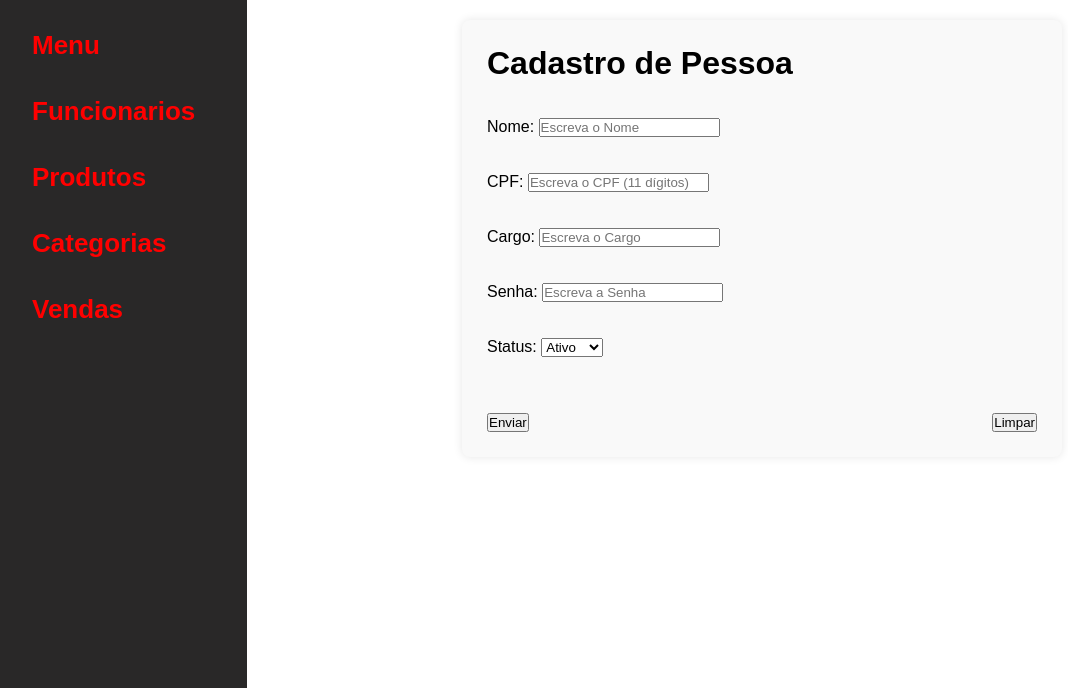
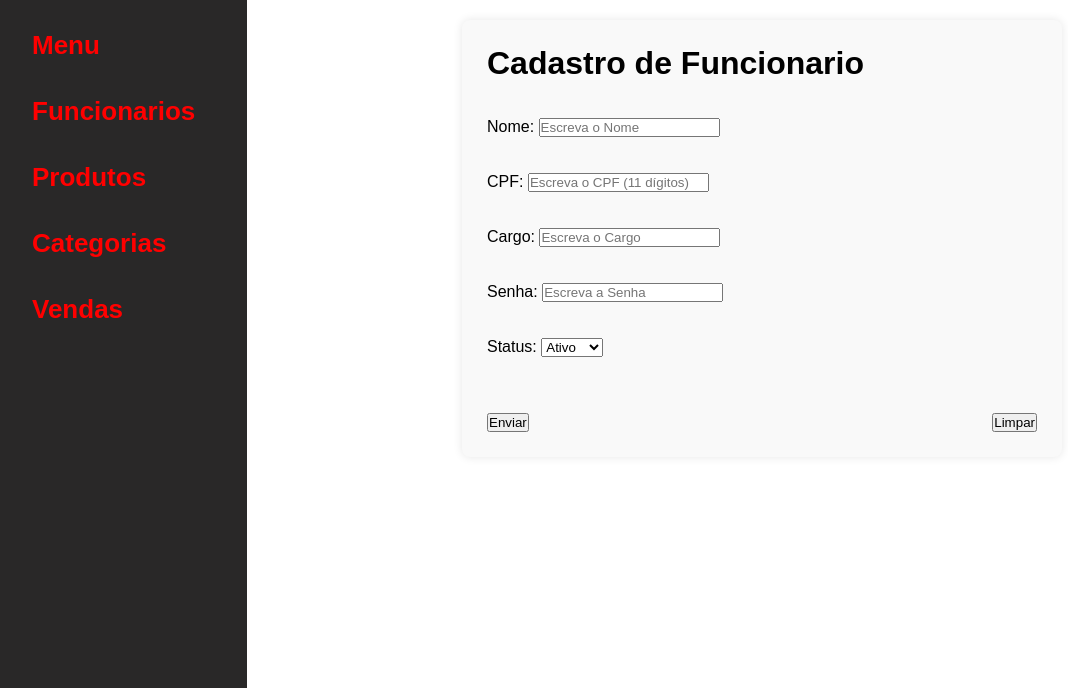
Before and after one commit to Christian985/Projeto_final, a Flask app: page /pessoas/cadastrar in a window 1280 px wide. Shown: the part 112-800 px from the top of the page, without its empty margins (3-1071 px from the left). Run offline with Flask 3, Linux system fonts and the light colour scheme.

Commit message:
inicio aplicação web

```diff
--- a/templates/cadastro_pessoas.html
+++ b/templates/cadastro_pessoas.html
@@ -4,7 +4,7 @@
 
 <div class="form-container">
     <form id="postForm" class="form_pessoa"  method="POST" action="{{ url_for('cadastrar_pessoas') }}">
-        <h1>Cadastro de Pessoa</h1>
+        <h1>Cadastro de Funcionario</h1>
 
         <br><br>
 
```
